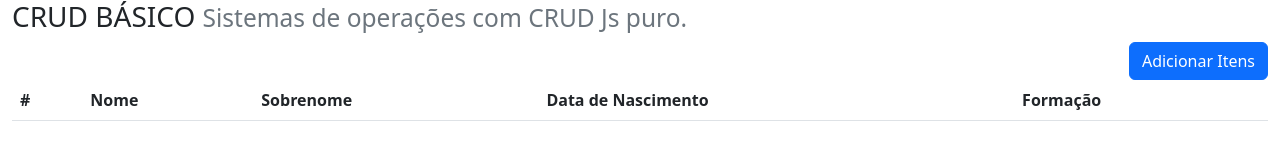
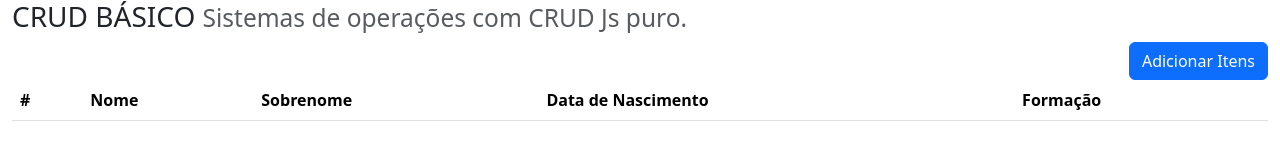
Before and after one commit to joaovitorlc/crud_localStorage, a plain HTML site: page index.html in a window 1280 px wide. Drawn offline with nearby package versions, Linux system fonts and the light colour scheme.

Commit message:
estilização do bootstrap

```diff
--- a/index.html
+++ b/index.html
@@ -7,7 +7,8 @@
     <title>CRUD LocalStorage</title>
     <script src="https://code.jquery.com/jquery-1.9.1.js"></script>
     <script src="https://joaovitorlc.github.io/crud_localStorage/scr/script.js" type="text/javascript"></script>
-    <link href="https://cdn.jsdelivr.net/npm/bootstrap@5.2.3/dist/css/bootstrap.min.css" rel="stylesheet" integrity="sha384-rbsA2VBKQhggwzxH7pPCaAqO46MgnOM80zW1RWuH61DGLwZJEdK2Kadq2F9CUG65" crossorigin="anonymous"/>
+    <script src="https://cdn.jsdelivr.net/npm/bootstrap@5.3.0-alpha1/dist/js/bootstrap.bundle.min.js" integrity="sha384-w76AqPfDkMBDXo30jS1Sgez6pr3x5MlQ1ZAGC+nuZB+EYdgRZgiwxhTBTkF7CXvN" crossorigin="anonymous"></script>
+    <link href="https://cdn.jsdelivr.net/npm/bootstrap@5.3.0-alpha1/dist/css/bootstrap.min.css" rel="stylesheet" integrity="sha384-GLhlTQ8iRABdZLl6O3oVMWSktQOp6b7In1Zl3/Jr59b6EGGoI1aFkw7cmDA6j6gD" crossorigin="anonymous">
     <link rel="stylesheet" href="/fontawesome-free-5.15.4-web/fontawesome-free-5.15.4-web/css/all.css">
   </head>
 
```
